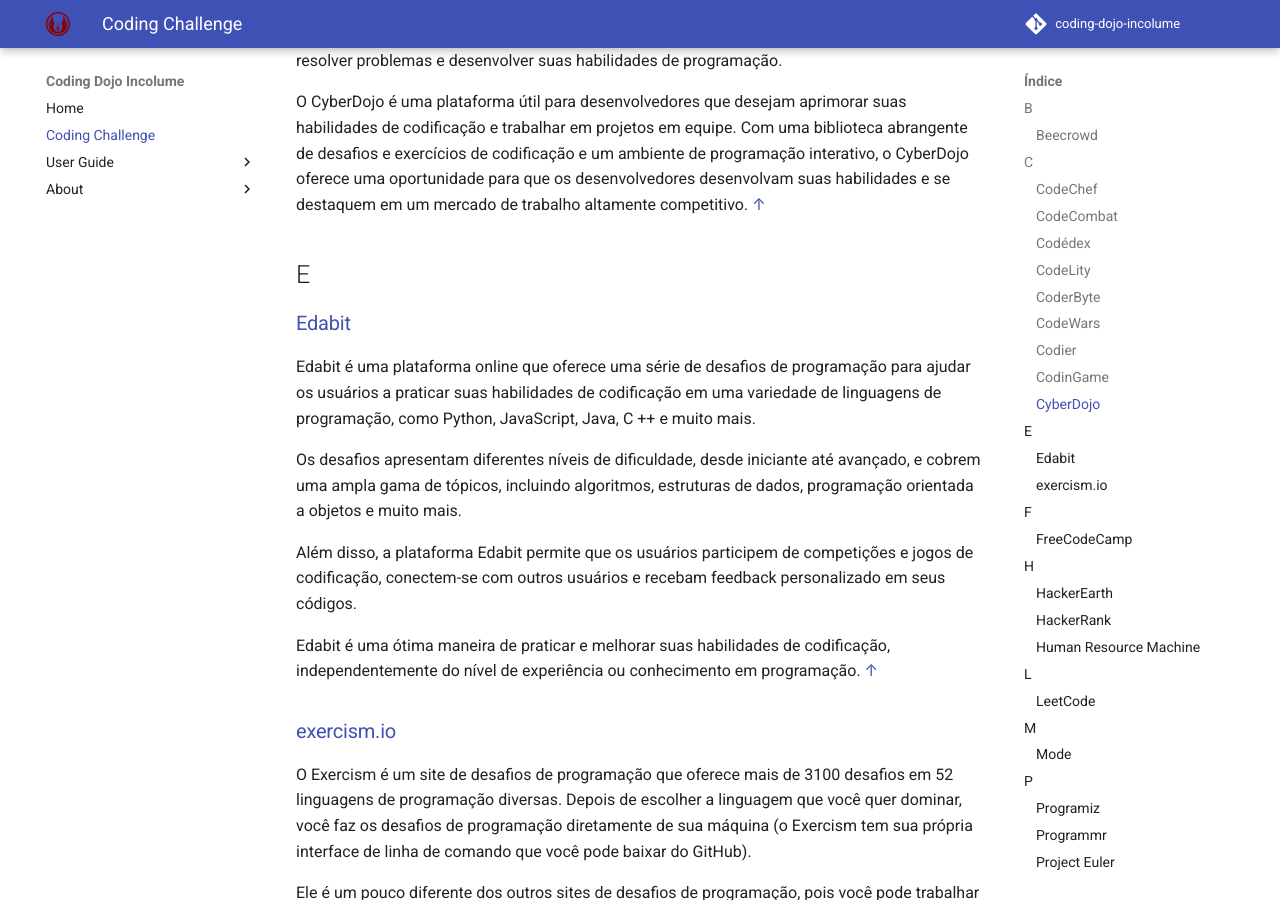
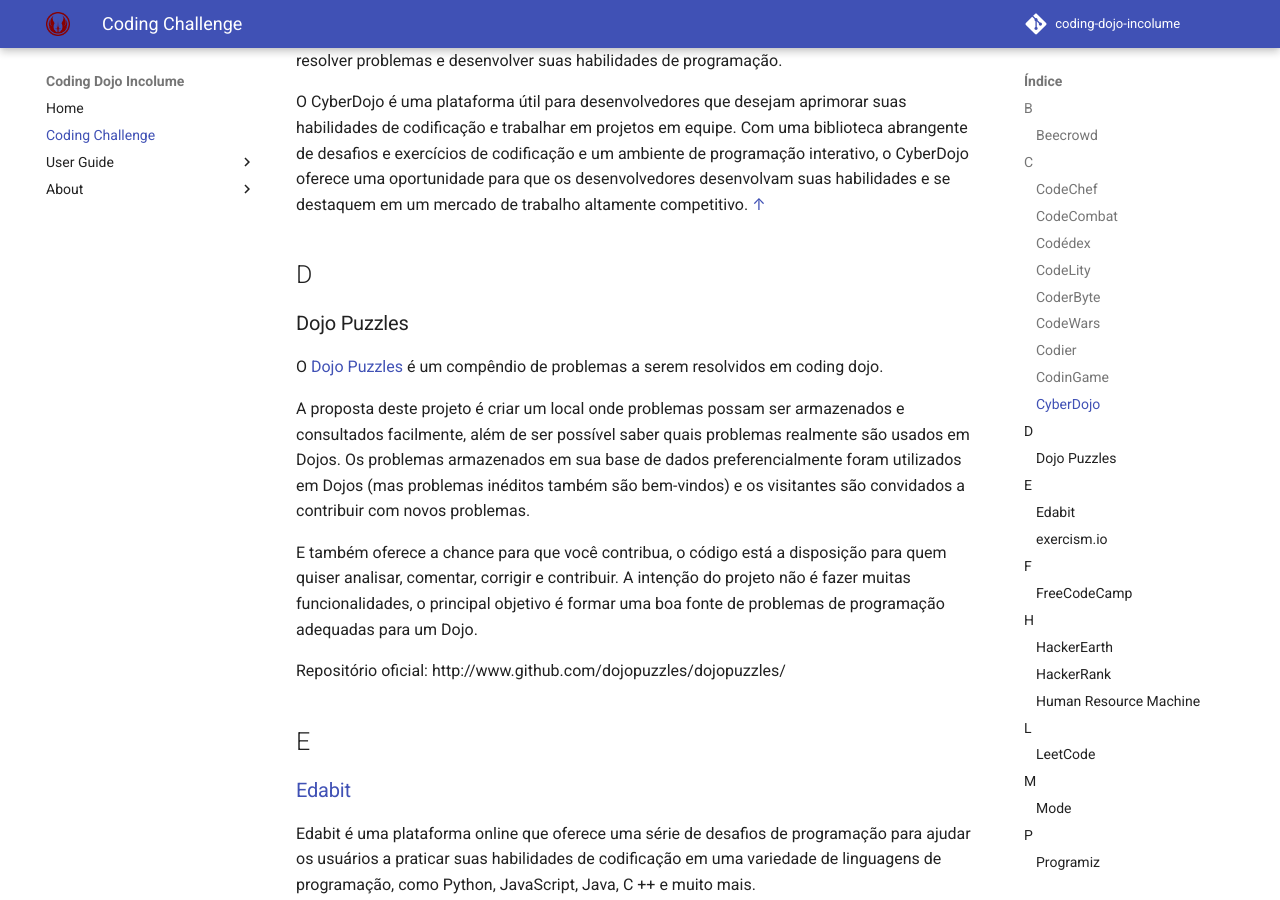
Before and after one commit to incolume-jedi/coding-dojo, an MkDocs documentation site: the page built from docs/coding_challenge/README.md, in a window 1280 px wide and 900 px high, scrolled down 3023 px. Built offline with MkDocs 1.6.1 and Material for MkDocs 9.7.7, drawn with Linux system fonts in a browser that asks for light colours; comment, search, counter and statistics services are not loaded.

Commit message:
docs: #126 atualização coding chalenger com **dojopuzzles**
close #126

```diff
--- a/docs/coding_challenge/README.md
+++ b/docs/coding_challenge/README.md
@@ -73,6 +73,25 @@ Uma das características únicas do CyberDojo é a capacidade de colaborar com o
 
 O CyberDojo é uma plataforma útil para desenvolvedores que desejam aprimorar suas habilidades de codificação e trabalhar em projetos em equipe. Com uma biblioteca abrangente de desafios e exercícios de codificação e um ambiente de programação interativo, o CyberDojo oferece uma oportunidade para que os desenvolvedores desenvolvam suas habilidades e se destaquem em um mercado de trabalho altamente competitivo.
 [&uarr;](#coding-challenge)
+## D
+
+### Dojo Puzzles
+O [Dojo Puzzles](https://dojopuzzles.com/) é um compêndio de problemas a serem resolvidos em coding dojo.
+
+A proposta deste projeto é criar um local onde problemas possam ser armazenados
+e consultados facilmente, além de ser possível saber quais problemas realmente
+são usados em Dojos. Os problemas armazenados em sua base de dados preferencialmente
+foram utilizados em Dojos (mas problemas inéditos também são bem-vindos) e os
+visitantes são convidados a contribuir com novos problemas.
+
+E também oferece a chance para que você contribua,
+o código está a disposição para quem quiser analisar, comentar, corrigir e
+contribuir. A intenção do projeto não é fazer muitas funcionalidades,
+o principal objetivo é formar uma boa fonte de problemas de programação
+adequadas para um Dojo.
+
+Repositório oficial: http://www.github.com/dojopuzzles/dojopuzzles/
+
 
 ## E
 ### [Edabit](https://edabit.com/)
```
